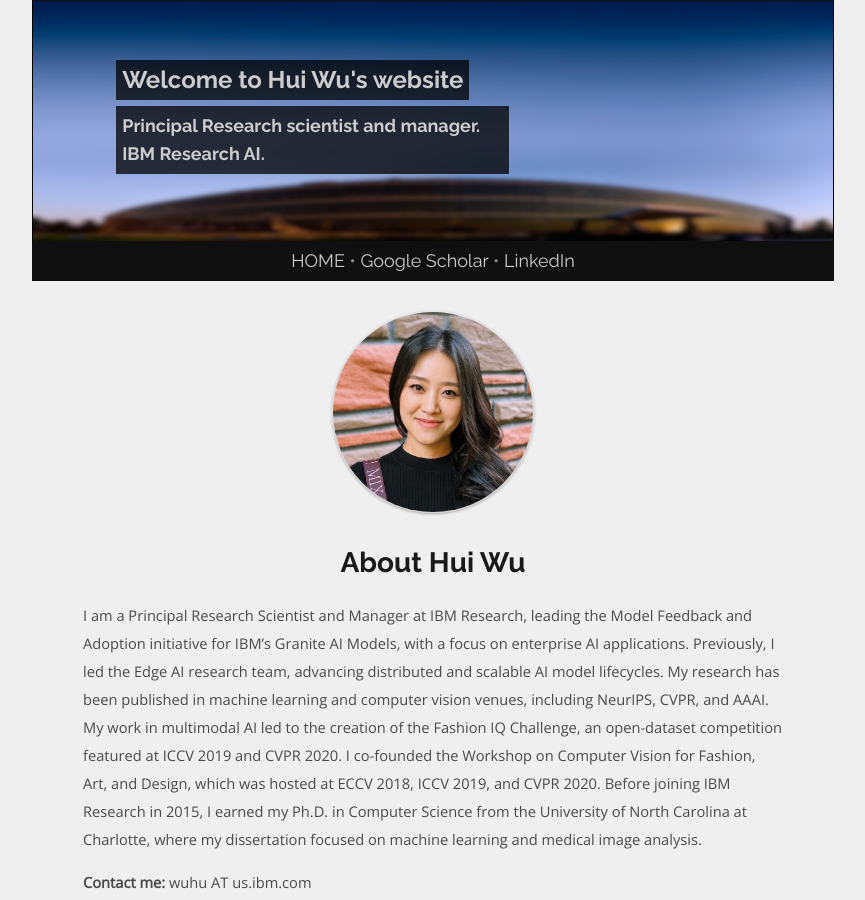
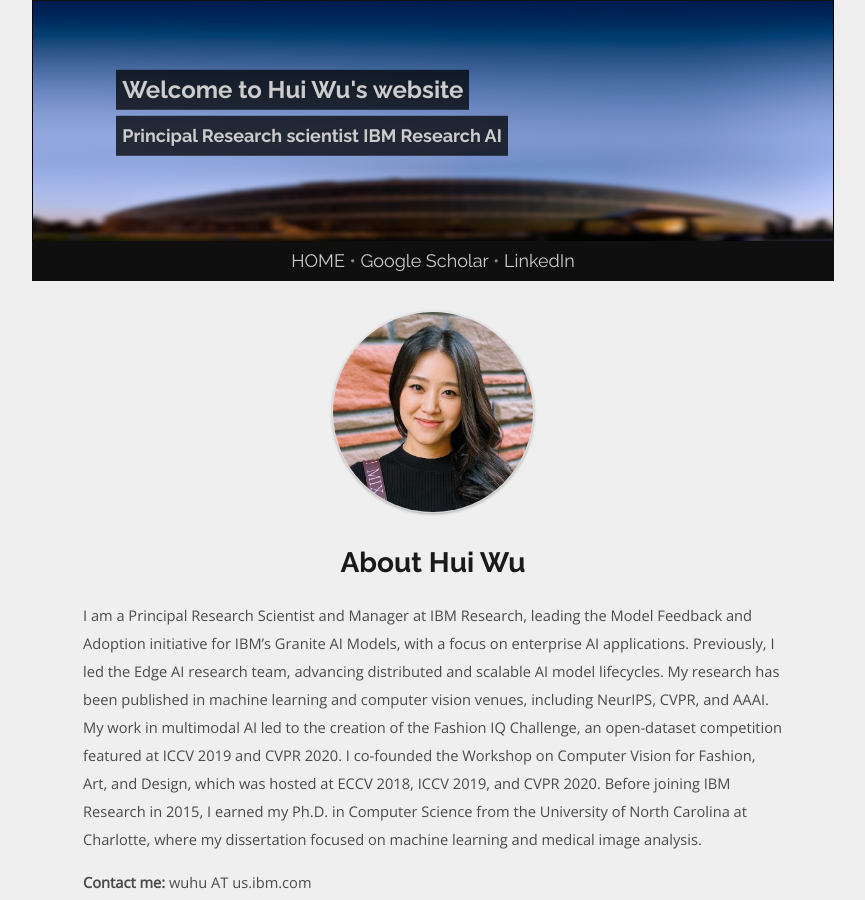
Before and after one commit to spacew/spacew.github.io, a Jekyll site: the page built from index.html, in a window 1280 px wide and 900 px high. Shown: the whole window, without its empty margins (207-1072 px from the left). Built offline with Jekyll 4.4.1, drawn with Linux system fonts in a browser that asks for light colours; the list of posts is cut into pages by our own code.

Commit message:
Update _config.yml

```diff
--- a/_config.yml
+++ b/_config.yml
@@ -2,8 +2,8 @@
 email: wuhu@us.ibm.com
 greeting: Welcome to Hui Wu's website
 description: # > this means to ignore newlines until another tag
-    Principal Research scientist and manager.
-    IBM Research AI.
+    Principal Research scientist
+    IBM Research AI
 # twitter: HuiWu_
 scholar: 1qByqaUAAAAJ&hl=en&oi=ao
 favicon: h.png
```
